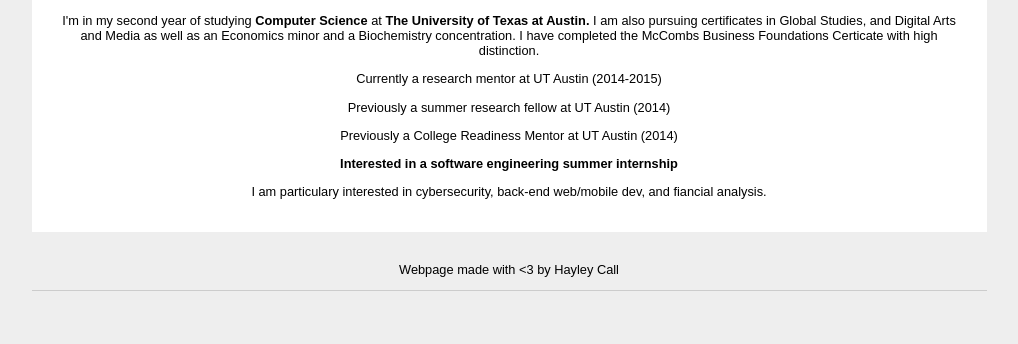
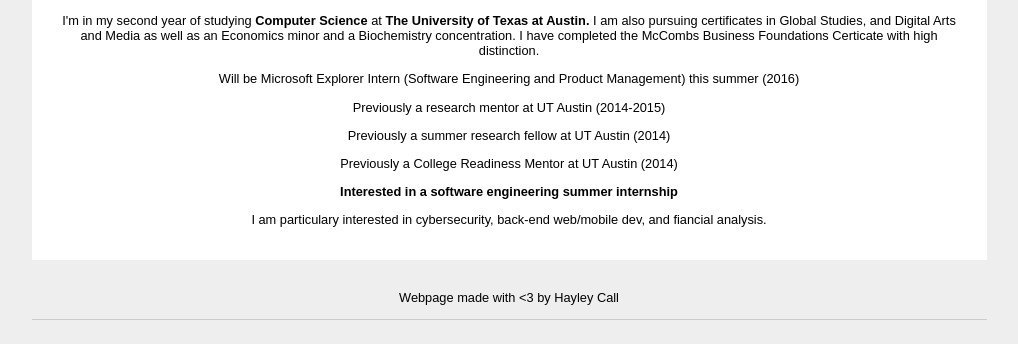
Before and after one commit to hayleycall/hayleycallwebsite.github.io, a plain HTML site: page index.html in a window 1280 px wide. Shown: the part 388-732 px from the top of the page, without its empty margins (131-1149 px from the left). Drawn offline with Linux system fonts and the light colour scheme.

Commit message:
Update index.html
added new update

```diff
--- a/index.html
+++ b/index.html
@@ -15,7 +15,10 @@
 				 I'm in my second year of studying <b>Computer Science</b> at <b>The University of Texas at Austin.</b> I am also pursuing certificates in Global Studies, and Digital Arts and Media as well as an Economics minor and a Biochemistry concentration. I have completed the McCombs Business Foundations Certicate with high distinction.
 			</p>
 			<p style="text-align: center;">
-				 Currently a research mentor at UT Austin (2014-2015)
+				 Will be Microsoft Explorer Intern (Software Engineering and Product Management) this summer (2016)
+			</p>
+			<p style="text-align: center;">
+				 Previously a research mentor at UT Austin (2014-2015)
 			</p>
 				 Previously a summer research fellow at UT Austin (2014)
 			<p style="text-align: center;">
```
